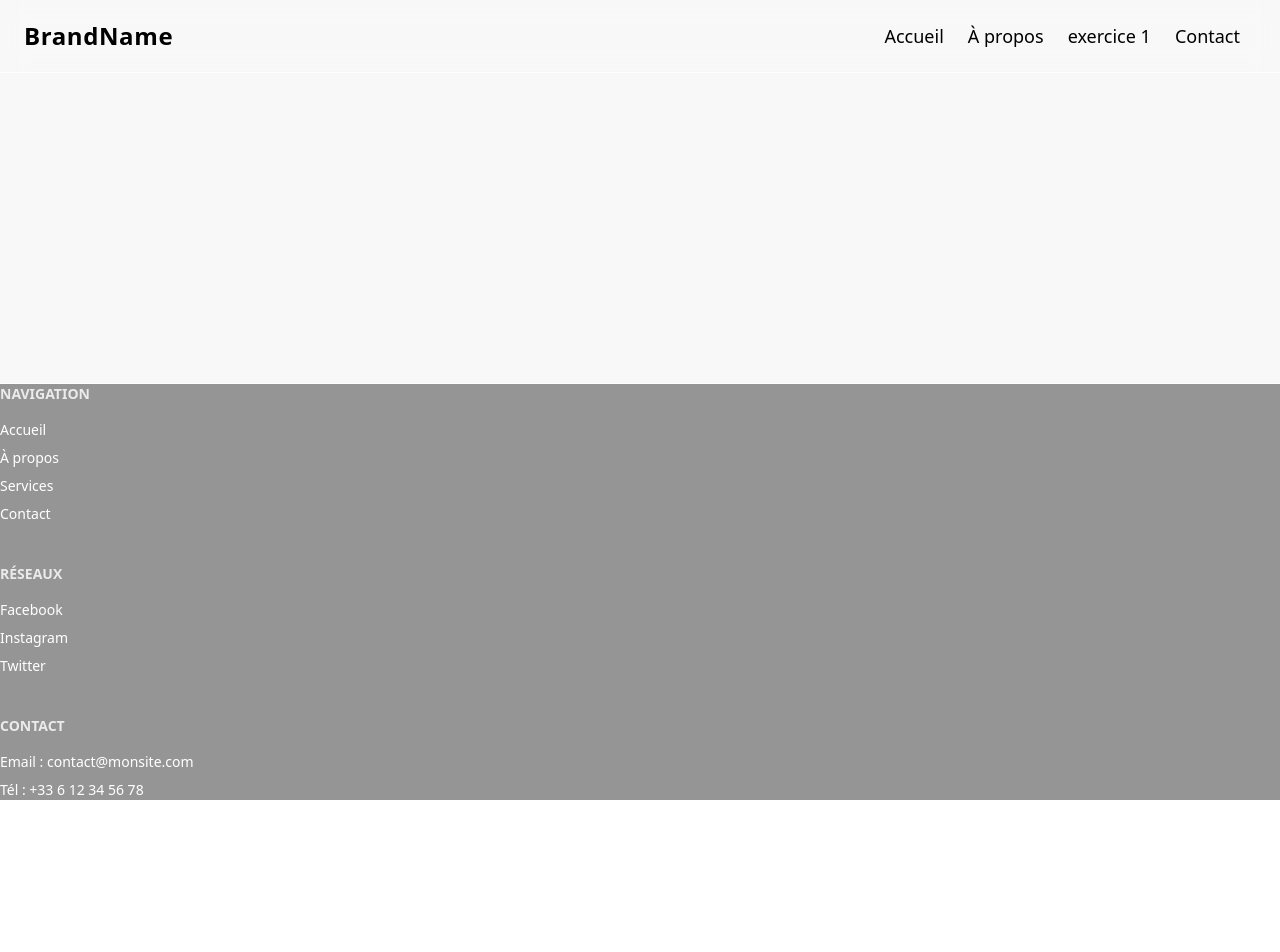
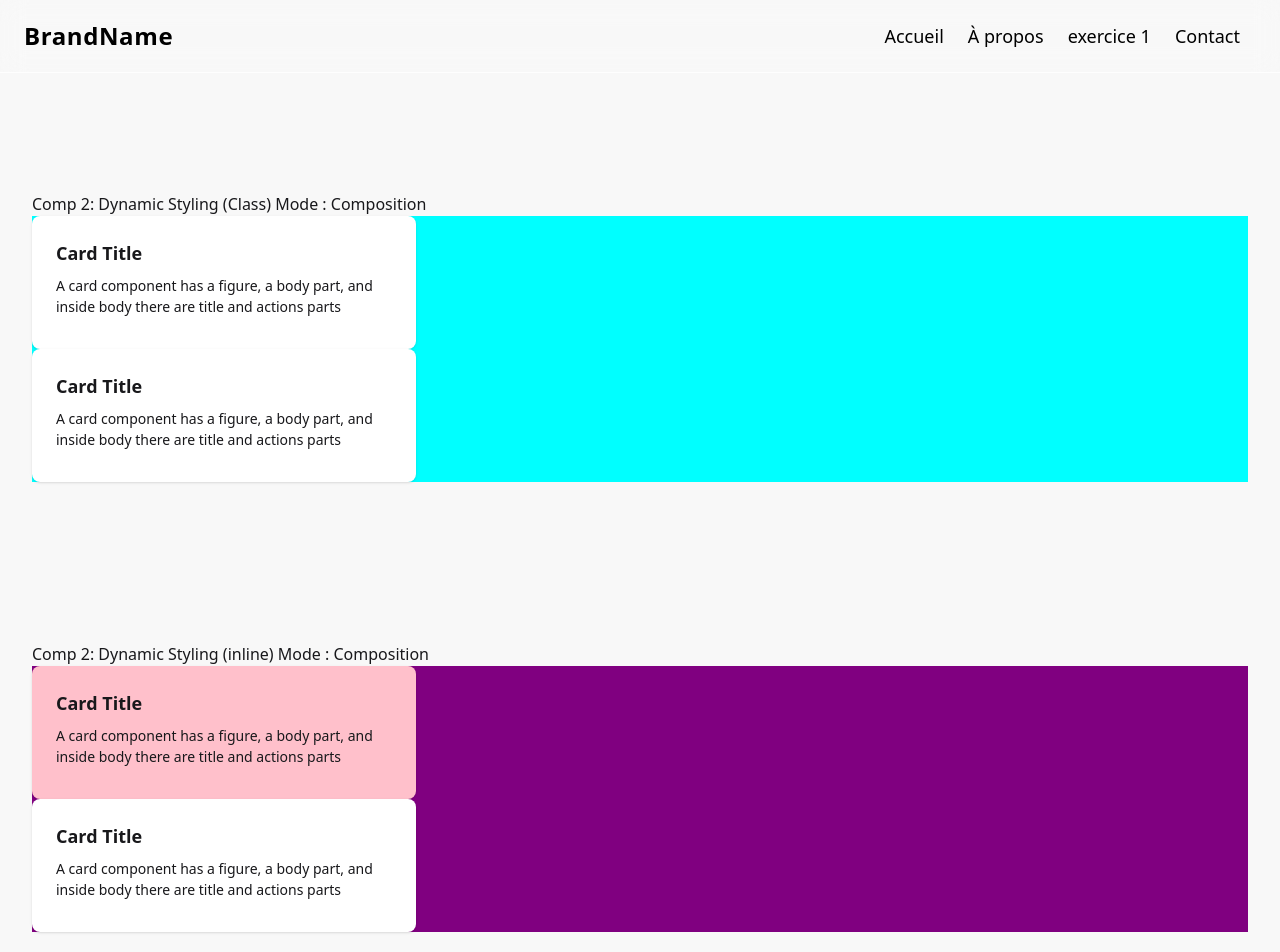
Before and after one commit to emsouk/CoursVue, a Vue app: page /exercicev-on in a window 1280 px wide. Shown: the top 952 px of the page. Before the commit the page ends 800 px from the top, so only its background shows below. Built offline with nearby package versions, Linux system fonts and the light colour scheme.

Commit message:
Exos v-On

```diff
--- a/src/router/index.js
+++ b/src/router/index.js
@@ -19,6 +19,11 @@ const router = createRouter({
             path: '/exercice1',
             name: 'exercice1',
             component: () => import('../views/exercices/exercice1.vue')
+        },
+        {
+            path: '/exercicev-on',
+            name: 'exercicev-on',
+            component: () => import('../views/exercices/exercicev-on.vue')
         }
     ]
 
--- a/src/views/Home.vue
+++ b/src/views/Home.vue
@@ -5,4 +5,5 @@
 <script setup lang="ts">
 
 import exercice1 from './exercices/exercice1.vue';
+import exercicevOn from './exercices/exercicev-on.vue';
 </script>
--- a/src/views/exercices/exercice1.vue
+++ b/src/views/exercices/exercice1.vue
@@ -13,7 +13,6 @@
 
 <script setup lang="ts">
 
-
 let object = {
   photo: "https://goodflair.com/app/uploads/2024/07/beautiful-bengal-cat.jpg",
   name: "Mario",
--- /dev/null
+++ b/src/views/exercices/exercicev-on.vue
@@ -0,0 +1,61 @@
+
+
+<template class="flex flex-col items-center justify-center ">
+
+    <h1 style="margin-top: 20vh;"> Comp 2: Dynamic Styling (Class) Mode : Composition </h1>
+    <div style="background-color: cyan;">
+       <div class="card w-96 shadow-sm" :class="{'bg-base-100': isActive}" @click="isActive = !isActive">
+
+        <div class="card-body">
+            <h2 class="card-title">Card Title</h2>
+            <p>A card component has a figure, a body part, and inside body there are title and actions parts</p>
+            <div class="card-actions justify-end"> </div>
+        </div>
+        </div>
+        <div class="card w-96 shadow-sm" :class="{'bg-base-100': isActive}" @click="isActive = !isActive">
+        <div class="card-body">
+            <h2 class="card-title">Card Title</h2>
+            <p>A card component has a figure, a body part, and inside body there are title and actions parts</p>
+            <div class="card-actions justify-end">
+
+            </div>
+        </div>
+        </div>
+    </div>
+
+      <h2 style="margin-top: 20vh;"> Comp 2: Dynamic Styling (inline) Mode : Composition </h2>
+    <div style="background-color: purple;">
+       <div class="card w-96 shadow-sm" :style="{'background-color': isClicked ? 'pink' : 'purple'}" @click="isClicked = !isClicked">
+
+        <div class="card-body">
+            <h2 class="card-title">Card Title</h2>
+            <p>A card component has a figure, a body part, and inside body there are title and actions parts</p>
+            <div class="card-actions justify-end">
+
+            </div>
+        </div>
+        </div>
+        <div class="card bg-base-100 w-96 shadow-sm">
+
+
+        <div class="card-body">
+            <h2 class="card-title">Card Title</h2>
+            <p>A card component has a figure, a body part, and inside body there are title and actions parts</p>
+            <div class="card-actions justify-end">
+
+            </div>
+        </div>
+        </div>
+    </div>
+
+</template>
+
+
+<script setup lang="ts">
+import {ref} from 'vue';
+
+
+const isActive = ref(true);
+const isClicked = ref(true);
+
+</script>
```
